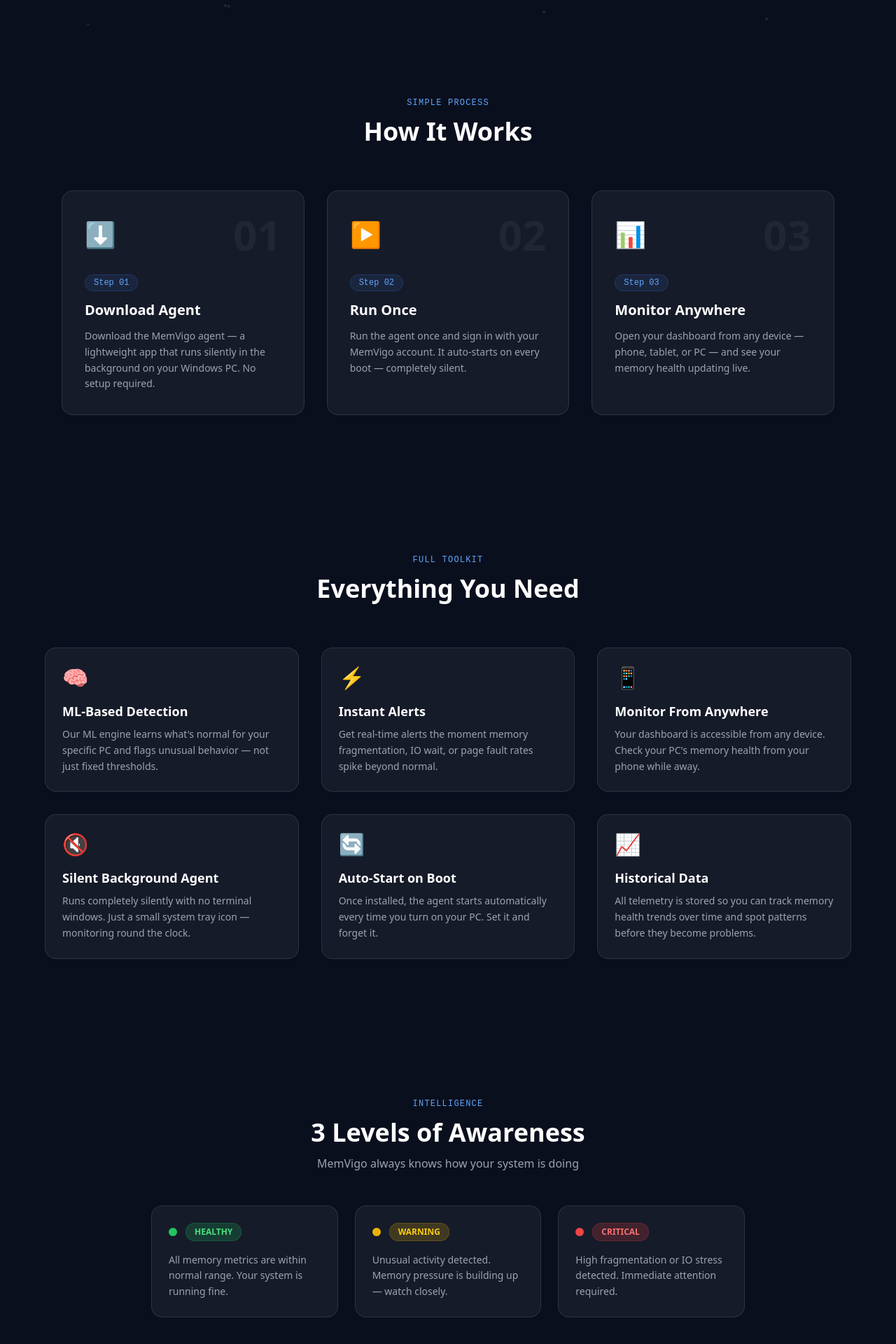
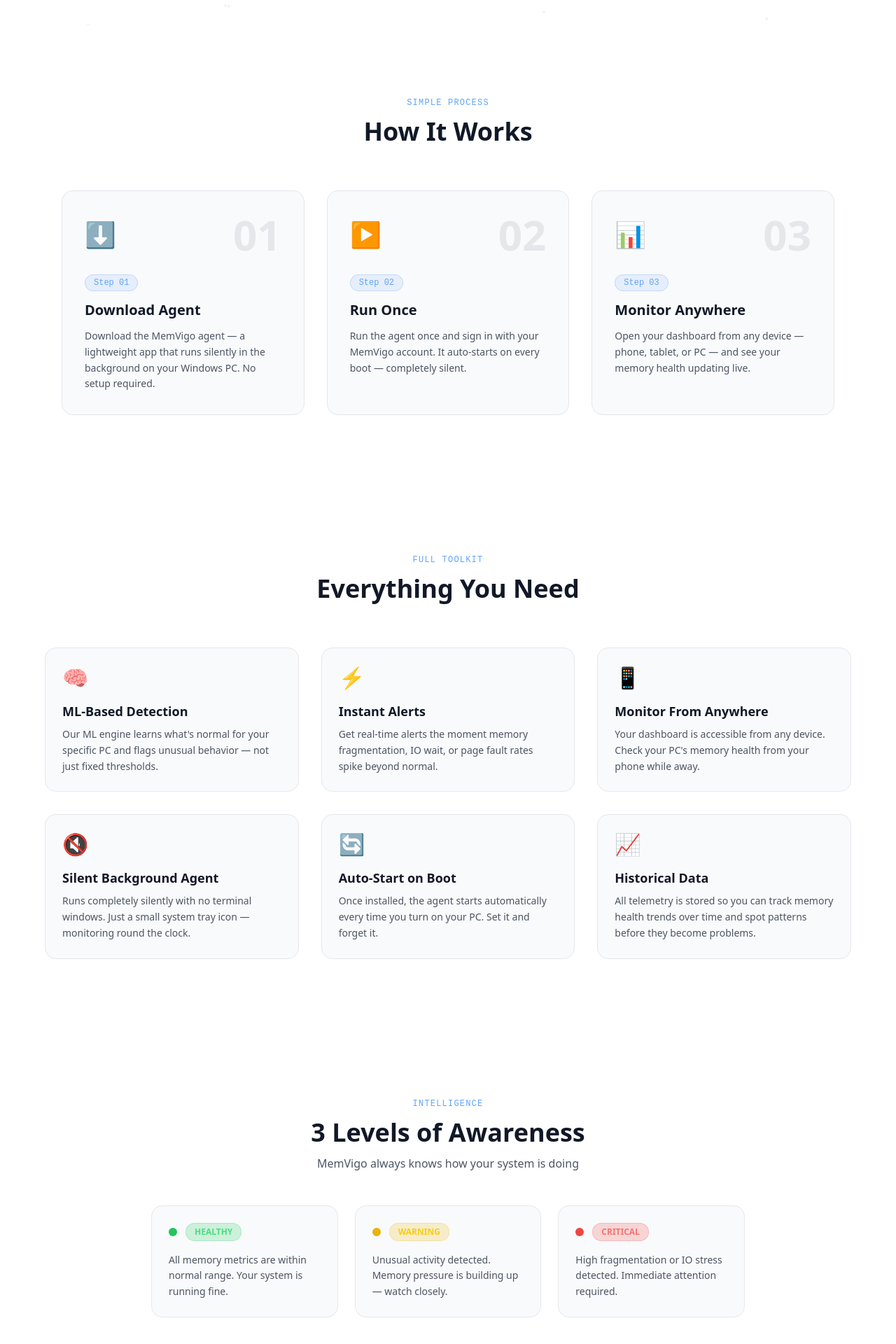
Before and after one commit to Chhavii2712/memvigo, a Next.js app: page / in a window 1280 px wide. Shown: the part 764-2684 px from the top of the page at 70% size. Built offline with nearby package versions, Linux system fonts and the light colour scheme.

Commit message:
fix theme

```diff
--- a/src/app/page.jsx
+++ b/src/app/page.jsx
@@ -15,28 +15,36 @@
     return () => window.removeEventListener("scroll", handleScroll);
   }, []);
 
+  const isDark = theme === "dark";
+
   return (
-    <div className="min-h-screen bg-[#0a0f1e] dark:bg-[#0a0f1e] light:bg-white text-white dark:text-white">
+    <div className={`min-h-screen transition-colors duration-300 ${isDark ? "bg-[#0a0f1e] text-white" : "bg-white text-gray-900"}`}>
 
       {/* Nav */}
-      <nav className={`fixed top-0 w-full z-50 transition-all duration-300 ${scrolled ? "bg-[#0a0f1e]/90 backdrop-blur-md border-b border-white/10" : ""} px-6 py-4 flex items-center justify-between`}>
+      <nav className={`fixed top-0 w-full z-50 transition-all duration-300 ${
+        scrolled
+          ? isDark
+            ? "bg-[#0a0f1e]/90 backdrop-blur-md border-b border-white/10"
+            : "bg-white/90 backdrop-blur-md border-b border-gray-200"
+          : ""
+      } px-6 py-4 flex items-center justify-between`}>
         <div className="flex items-center gap-2">
-          <div className="w-8 h-8 bg-blue-600 rounded-lg flex items-center justify-center font-bold text-sm">M</div>
+          <div className="w-8 h-8 bg-blue-600 rounded-lg flex items-center justify-center font-bold text-sm text-white">M</div>
           <span className="text-lg font-bold tracking-tight">memvigo</span>
         </div>
         <div className="flex items-center gap-3">
-          <Link href="#how-it-works" className="text-sm text-gray-400 hover:text-white transition-colors hidden md:block">How It Works</Link>
-          <Link href="#features" className="text-sm text-gray-400 hover:text-white transition-colors hidden md:block">Features</Link>
+          <Link href="#how-it-works" className={`text-sm transition-colors hidden md:block ${isDark ? "text-gray-400 hover:text-white" : "text-gray-500 hover:text-gray-900"}`}>How It Works</Link>
+          <Link href="#features" className={`text-sm transition-colors hidden md:block ${isDark ? "text-gray-400 hover:text-white" : "text-gray-500 hover:text-gray-900"}`}>Features</Link>
           {mounted && (
             <button
-              onClick={() => setTheme(theme === "dark" ? "light" : "dark")}
-              className="p-2 rounded-full hover:bg-white/10 transition"
+              onClick={() => setTheme(isDark ? "light" : "dark")}
+              className={`p-2 rounded-full transition ${isDark ? "hover:bg-white/10" : "hover:bg-gray-100"}`}
               title="Toggle theme"
             >
-              {theme === "dark" ? "🌙" : "🌞"}
+              {isDark ? "🌙" : "🌞"}
             </button>
           )}
-          <Link href="/login" className="text-sm text-gray-300 hover:text-white px-4 py-2 rounded-lg transition-colors">Sign In</Link>
+          <Link href="/login" className={`text-sm px-4 py-2 rounded-lg transition-colors ${isDark ? "text-gray-300 hover:text-white" : "text-gray-600 hover:text-gray-900"}`}>Sign In</Link>
           <Link href="/register" className="text-sm bg-blue-600 hover:bg-blue-700 text-white px-4 py-2 rounded-lg transition-colors font-medium">
             Get Started
           </Link>
@@ -47,7 +55,7 @@
       <section className="min-h-screen flex flex-col items-center justify-center text-center px-6 pt-20 relative overflow-hidden">
         <div className="absolute inset-0 overflow-hidden">
           {[...Array(50)].map((_, i) => (
-            <div key={i} className="absolute w-1 h-1 bg-white/10 rounded-full"
+            <div key={i} className={`absolute w-1 h-1 rounded-full ${isDark ? "bg-white/10" : "bg-gray-900/5"}`}
               style={{ left: `${Math.random() * 100}%`, top: `${Math.random() * 100}%` }} />
           ))}
         </div>
@@ -65,7 +73,7 @@
             <span className="text-blue-500">Before Your System Crashes.</span>
           </h1>
 
-          <p className="text-lg text-gray-400 max-w-2xl mx-auto mb-10 leading-relaxed">
+          <p className={`text-lg max-w-2xl mx-auto mb-10 leading-relaxed ${isDark ? "text-gray-400" : "text-gray-600"}`}>
             MemVigo watches your PC's memory health in real-time, learns your system's normal behavior, and alerts you the moment something goes wrong — before it becomes a crash.
           </p>
 
@@ -73,7 +81,7 @@
             <Link href="/register" className="bg-blue-600 hover:bg-blue-700 text-white px-8 py-4 rounded-xl font-semibold text-lg transition-colors">
               Start Monitoring →
             </Link>
-            <Link href="/login" className="border border-white/20 hover:border-white/40 text-white px-8 py-4 rounded-xl font-semibold text-lg transition-colors">
+            <Link href="/dashboard" className={`border px-8 py-4 rounded-xl font-semibold text-lg transition-colors ${isDark ? "border-white/20 hover:border-white/40 text-white" : "border-gray-300 hover:border-gray-400 text-gray-900"}`}>
               Enter Dashboard
             </Link>
           </div>
@@ -108,16 +116,16 @@
               desc: "Open your dashboard from any device — phone, tablet, or PC — and see your memory health updating live.",
             },
           ].map((item) => (
-            <div key={item.step} className="bg-white/5 border border-white/10 rounded-2xl p-8 hover:bg-white/[0.08] transition-colors">
+            <div key={item.step} className={`border rounded-2xl p-8 transition-colors ${isDark ? "bg-white/5 border-white/10 hover:bg-white/[0.08]" : "bg-gray-50 border-gray-200 hover:bg-gray-100"}`}>
               <div className="flex items-center justify-between mb-6">
                 <span className="text-4xl">{item.icon}</span>
-                <span className="text-6xl font-bold text-white/5">{item.step}</span>
+                <span className={`text-6xl font-bold ${isDark ? "text-white/5" : "text-gray-200"}`}>{item.step}</span>
               </div>
               <span className="text-xs font-mono text-blue-400 bg-blue-500/10 px-3 py-1 rounded-full border border-blue-500/20">
                 Step {item.step}
               </span>
               <h3 className="text-xl font-bold mt-4 mb-3">{item.title}</h3>
-              <p className="text-gray-400 leading-relaxed text-sm">{item.desc}</p>
+              <p className={`leading-relaxed text-sm ${isDark ? "text-gray-400" : "text-gray-600"}`}>{item.desc}</p>
             </div>
           ))}
         </div>
@@ -133,41 +141,17 @@
 
           <div className="grid md:grid-cols-3 gap-8">
             {[
-              {
-                icon: "🧠",
-                title: "ML-Based Detection",
-                desc: "Our ML engine learns what's normal for your specific PC and flags unusual behavior — not just fixed thresholds.",
-              },
-              {
-                icon: "⚡",
-                title: "Instant Alerts",
-                desc: "Get real-time alerts the moment memory fragmentation, IO wait, or page fault rates spike beyond normal.",
-              },
-              {
-                icon: "📱",
-                title: "Monitor From Anywhere",
-                desc: "Your dashboard is accessible from any device. Check your PC's memory health from your phone while away.",
-              },
-              {
-                icon: "🔇",
-                title: "Silent Background Agent",
-                desc: "Runs completely silently with no terminal windows. Just a small system tray icon — monitoring round the clock.",
-              },
-              {
-                icon: "🔄",
-                title: "Auto-Start on Boot",
-                desc: "Once installed, the agent starts automatically every time you turn on your PC. Set it and forget it.",
-              },
-              {
-                icon: "📈",
-                title: "Historical Data",
-                desc: "All telemetry is stored so you can track memory health trends over time and spot patterns before they become problems.",
-              },
+              { icon: "🧠", title: "ML-Based Detection", desc: "Our ML engine learns what's normal for your specific PC and flags unusual behavior — not just fixed thresholds." },
+              { icon: "⚡", title: "Instant Alerts", desc: "Get real-time alerts the moment memory fragmentation, IO wait, or page fault rates spike beyond normal." },
+              { icon: "📱", title: "Monitor From Anywhere", desc: "Your dashboard is accessible from any device. Check your PC's memory health from your phone while away." },
+              { icon: "🔇", title: "Silent Background Agent", desc: "Runs completely silently with no terminal windows. Just a small system tray icon — monitoring round the clock." },
+              { icon: "🔄", title: "Auto-Start on Boot", desc: "Once installed, the agent starts automatically every time you turn on your PC. Set it and forget it." },
+              { icon: "📈", title: "Historical Data", desc: "All telemetry is stored so you can track memory health trends over time and spot patterns before they become problems." },
             ].map((f) => (
-              <div key={f.title} className="bg-white/5 border border-white/10 rounded-2xl p-6 hover:bg-white/[0.08] transition-colors">
+              <div key={f.title} className={`border rounded-2xl p-6 transition-colors ${isDark ? "bg-white/5 border-white/10 hover:bg-white/[0.08]" : "bg-gray-50 border-gray-200 hover:bg-gray-100"}`}>
                 <div className="text-3xl mb-4">{f.icon}</div>
                 <h3 className="font-bold text-lg mb-2">{f.title}</h3>
-                <p className="text-sm text-gray-400 leading-relaxed">{f.desc}</p>
+                <p className={`text-sm leading-relaxed ${isDark ? "text-gray-400" : "text-gray-600"}`}>{f.desc}</p>
               </div>
             ))}
           </div>
@@ -179,36 +163,21 @@
         <div className="text-center mb-12">
           <span className="text-xs font-mono text-blue-400 tracking-widest uppercase">Intelligence</span>
           <h2 className="text-4xl font-bold mt-3">3 Levels of Awareness</h2>
-          <p className="text-gray-400 mt-3">MemVigo always knows how your system is doing</p>
+          <p className={`mt-3 ${isDark ? "text-gray-400" : "text-gray-600"}`}>MemVigo always knows how your system is doing</p>
         </div>
 
         <div className="grid md:grid-cols-3 gap-6">
           {[
-            {
-              state: "HEALTHY",
-              dot: "bg-green-500",
-              color: "bg-green-500/20 text-green-400 border-green-500/20",
-              desc: "All memory metrics are within normal range. Your system is running fine.",
-            },
-            {
-              state: "WARNING",
-              dot: "bg-yellow-500",
-              color: "bg-yellow-500/20 text-yellow-400 border-yellow-500/20",
-              desc: "Unusual activity detected. Memory pressure is building up — watch closely.",
-            },
-            {
-              state: "CRITICAL",
-              dot: "bg-red-500",
-              color: "bg-red-500/20 text-red-400 border-red-500/20",
-              desc: "High fragmentation or IO stress detected. Immediate attention required.",
-            },
+            { state: "HEALTHY", dot: "bg-green-500", color: "bg-green-500/20 text-green-400 border-green-500/20", desc: "All memory metrics are within normal range. Your system is running fine." },
+            { state: "WARNING", dot: "bg-yellow-500", color: "bg-yellow-500/20 text-yellow-400 border-yellow-500/20", desc: "Unusual activity detected. Memory pressure is building up — watch closely." },
+            { state: "CRITICAL", dot: "bg-red-500", color: "bg-red-500/20 text-red-400 border-red-500/20", desc: "High fragmentation or IO stress detected. Immediate attention required." },
           ].map((s) => (
-            <div key={s.state} className="bg-white/5 border border-white/10 rounded-2xl p-6">
+            <div key={s.state} className={`border rounded-2xl p-6 ${isDark ? "bg-white/5 border-white/10" : "bg-gray-50 border-gray-200"}`}>
               <div className="flex items-center gap-3 mb-4">
                 <span className={`w-3 h-3 rounded-full ${s.dot}`}></span>
                 <span className={`px-3 py-1 rounded-full text-xs font-bold border ${s.color}`}>{s.state}</span>
               </div>
-              <p className="text-sm text-gray-400 leading-relaxed">{s.desc}</p>
+              <p className={`text-sm leading-relaxed ${isDark ? "text-gray-400" : "text-gray-600"}`}>{s.desc}</p>
             </div>
           ))}
         </div>
@@ -218,7 +187,7 @@
       <section className="px-6 py-24 text-center">
         <div className="max-w-2xl mx-auto">
           <h2 className="text-4xl font-bold mb-6">Ready to Monitor Your PC?</h2>
-          <p className="text-gray-400 mb-10">Join MemVigo and never be surprised by a memory crash again.</p>
+          <p className={`mb-10 ${isDark ? "text-gray-400" : "text-gray-600"}`}>Join MemVigo and never be surprised by a memory crash again.</p>
           <Link href="/register" className="bg-blue-600 hover:bg-blue-700 text-white px-10 py-4 rounded-xl font-semibold text-lg transition-colors inline-block">
             Get Started Free →
           </Link>
@@ -226,7 +195,7 @@
       </section>
 
       {/* Footer */}
-      <footer className="border-t border-white/10 px-6 py-8 text-center text-xs text-gray-600">
+      <footer className={`border-t px-6 py-8 text-center text-xs ${isDark ? "border-white/10 text-gray-600" : "border-gray-200 text-gray-400"}`}>
         memvigo — Real-Time Memory Health Monitoring
       </footer>
     </div>
```
Also changed, not shown: src/app/login/page.jsx (+15 -17 lines).
